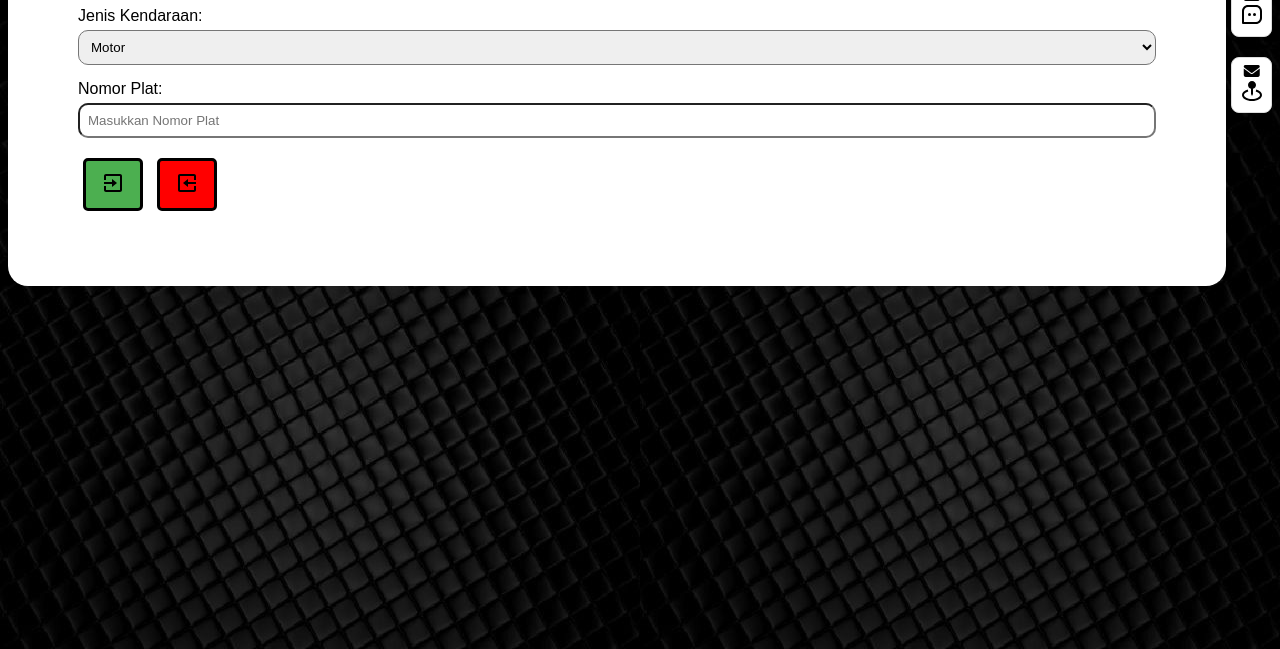
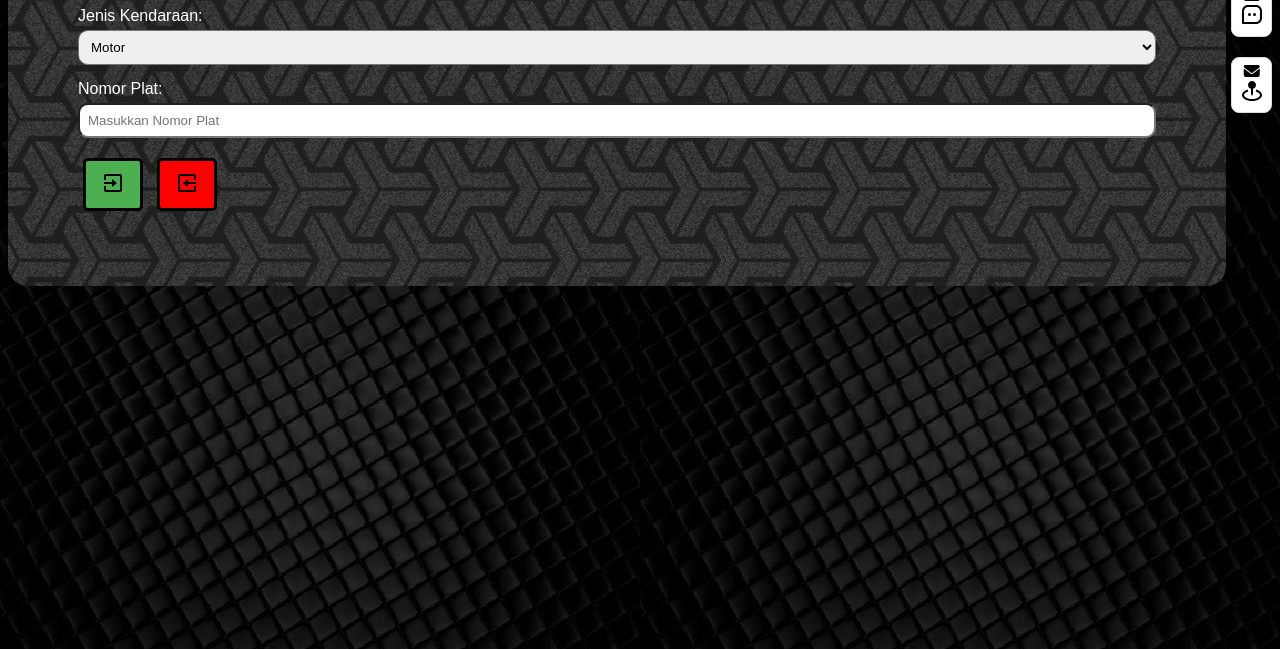
Before and after one commit to farhan8883-max/parkir-system, a plain HTML site: page index.html in a window 1280 px wide. Shown: the part 151-800 px from the top of the page. Drawn offline with nearby package versions, Linux system fonts and the light colour scheme.

Commit message:
Update index.html

```diff
--- a/index.html
+++ b/index.html
@@ -18,11 +18,12 @@
 }
 
 .container {
-    background-color: #fff;
+    background-image: url(54fe6927-dc28-461f-a1c4-12a09c9edc49.jpeg);
     padding: 70px;
     border-radius: 20px;
     box-shadow: 0 0 10px rgba(0, 0, 0, 0.1);
     width: 5000px;
+    color: rgb(255, 255, 255);
 }
 
 .form-group {
```
